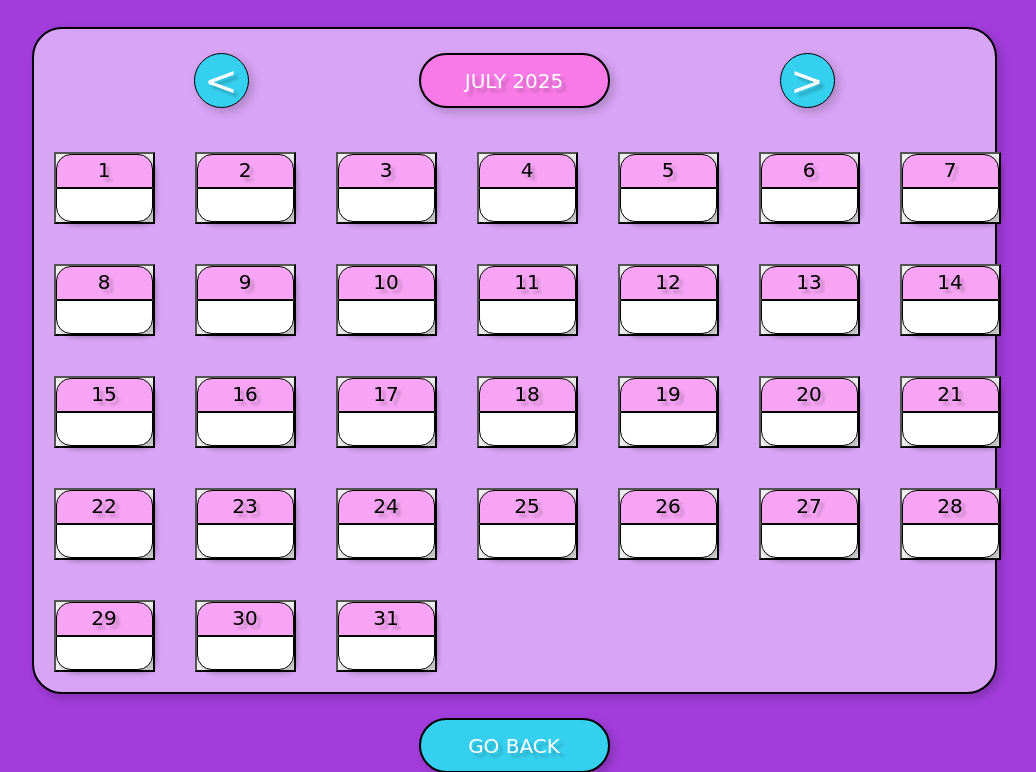
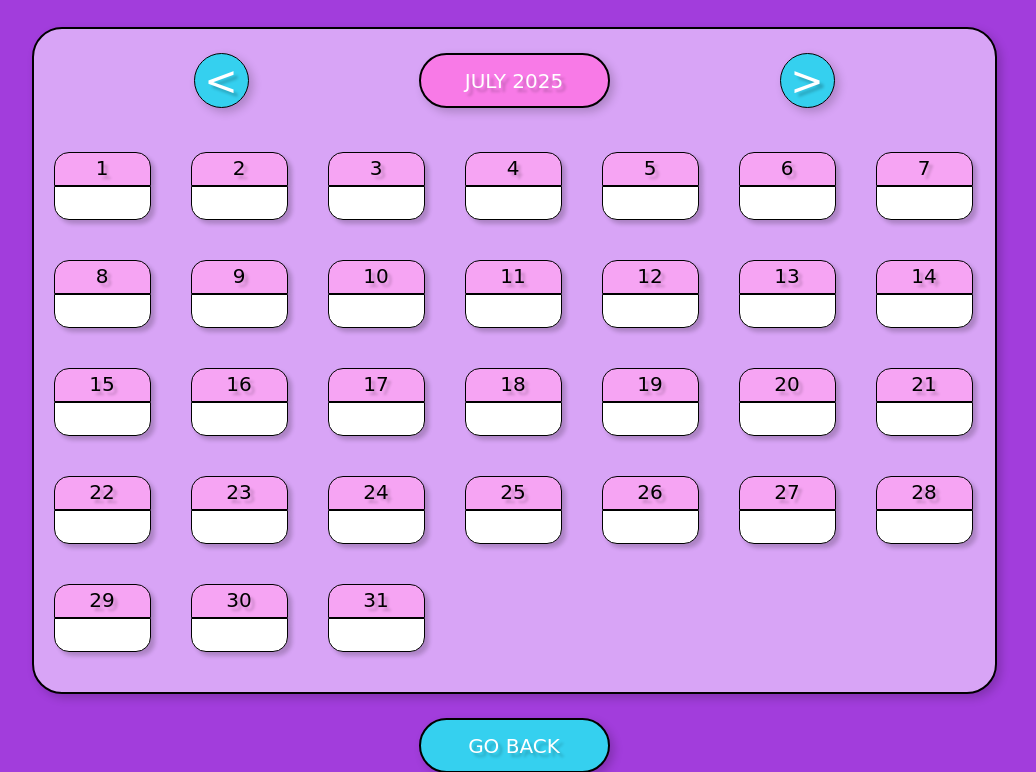
Before and after one commit to Sreenjoyee/Sapience-study-app, a Flask app: a page that uses studyapp/templates/layout.html in a window 1280 px wide. Shown: the top 772 px of the page, without its empty margins (126-1162 px from the left). Run offline with Flask 3, Linux system fonts and the light colour scheme; the visitor is signed in with stand-in values (Sample User, id 1); data that the repository does not hold is empty; some web fonts are replaced.

Commit message:
.day had to be styled as it became a button so removed border and gave border radius for the shadow and bg color to lilac

```diff
--- a/studyapp/static/style.css
+++ b/studyapp/static/style.css
@@ -72,6 +72,9 @@ body{
   display:flex;
   flex-direction:column;
   align-items:center;
+  border: none;
+  border-radius: 30px;
+  background-color: #d8aaff;
   margin: 20px 20px 20px 20px;
 }
 
```
